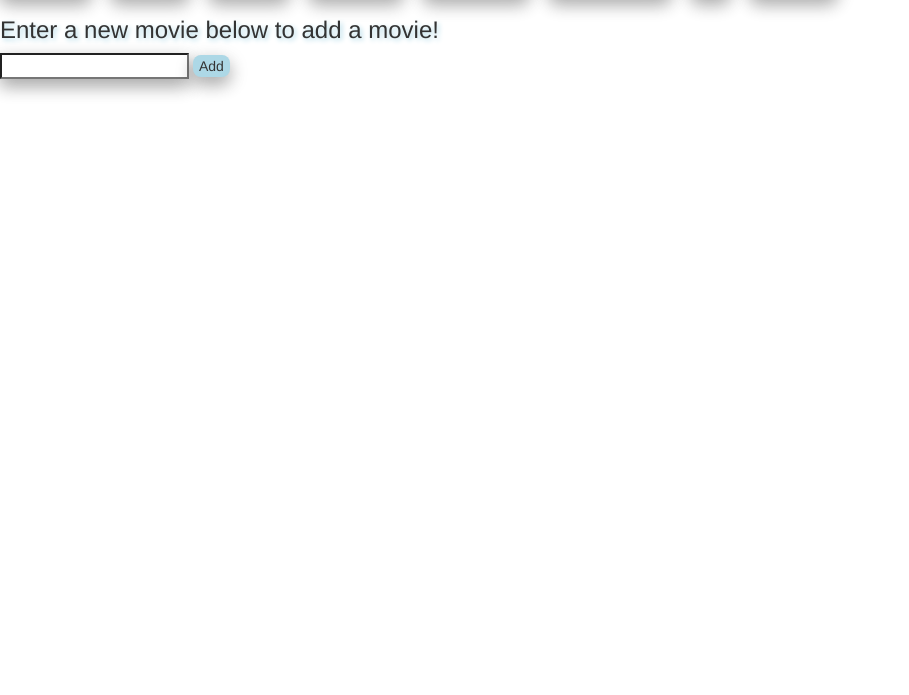
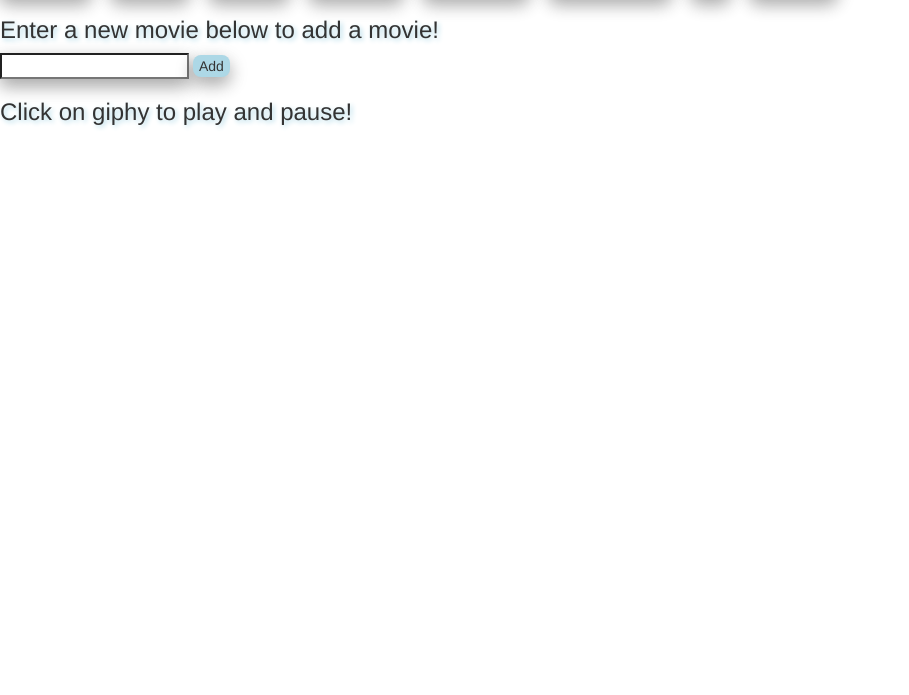
Before and after one commit to TheDude1656/giphy, a plain HTML site: page index.html in a window 1280 px wide. Shown: the part 105-800 px from the top of the page, without its empty margins (0-909 px from the left). Drawn offline with nearby package versions, Linux system fonts and the light colour scheme.

Commit message:
monday night

```diff
--- a/index.html
+++ b/index.html
@@ -18,6 +18,7 @@
     <h3>Enter a new movie below to add a movie!</h3>
     <input id="input" class="input"></input>
     <button id="submit" class="subbtn">Add</button>
+    <h3>Click on giphy to play and pause!</h3>
     <div id="giphy"></div>
 </body>
 
```
Also changed, not shown: assets/javascript/giphy.js (+1 -9 lines).
